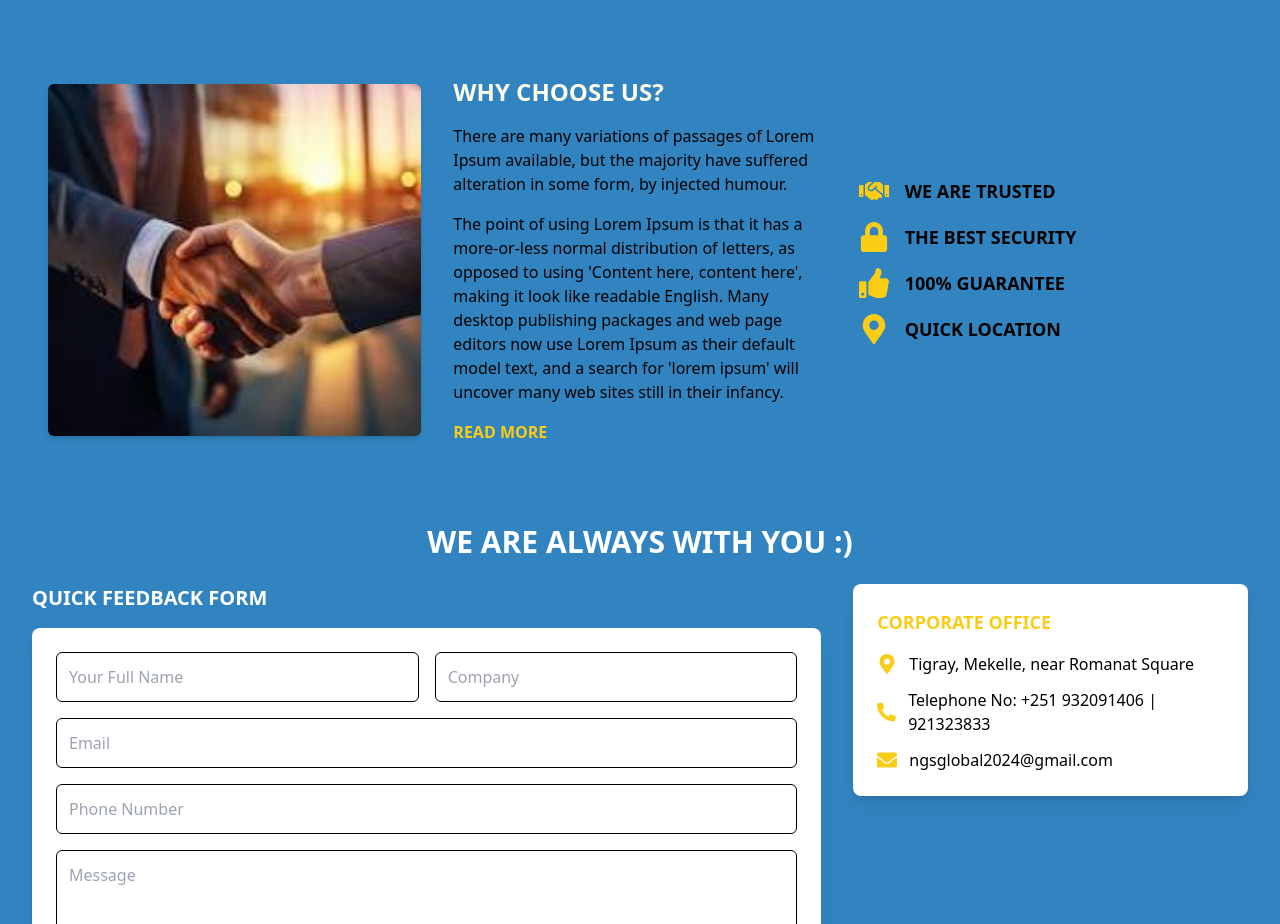
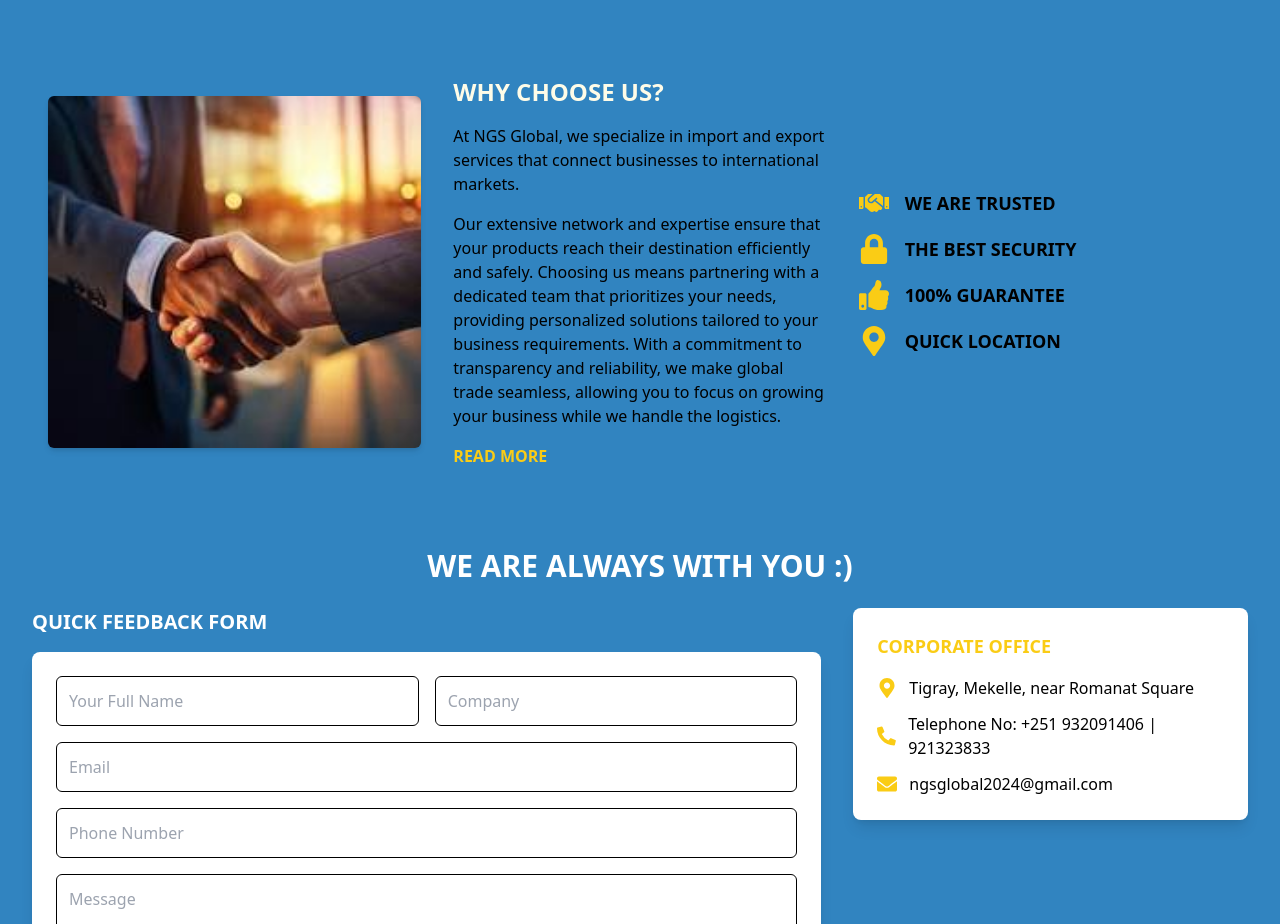
Before and after one commit to Mulubrhan1511/Ngsglobal, a React (Vite) app in the folder front/: page / in a window 1280 px wide. Shown: the part 5500-6424 px from the top of the page. Built offline with nearby package versions, Linux system fonts and the light colour scheme.

Commit message:
change all icon colors

```diff
--- a/front/src/Components/WhyChooseUs/WhyChooseUs.jsx
+++ b/front/src/Components/WhyChooseUs/WhyChooseUs.jsx
@@ -20,10 +20,14 @@ const WhyChooseUs = () => {
       <div className="w-full md:w-1/2 p-4">
         <h2 className="text-2xl font-semibold mb-4 text-yellow-50">WHY CHOOSE US?</h2>
         <p className="text-gray-700 mb-4">
-          There are many variations of passages of Lorem Ipsum available, but the majority have suffered alteration in some form, by injected humour.
+        At NGS Global, we specialize in import and export services that connect businesses to international markets.
         </p>
         <p className="text-gray-700 mb-4">
-          The point of using Lorem Ipsum is that it has a more-or-less normal distribution of letters, as opposed to using 'Content here, content here', making it look like readable English. Many desktop publishing packages and web page editors now use Lorem Ipsum as their default model text, and a search for 'lorem ipsum' will uncover many web sites still in their infancy.
+
+        Our extensive network and expertise ensure that your products reach their destination efficiently and safely.
+         Choosing us means partnering with a dedicated team that prioritizes your needs, providing personalized solutions
+         tailored to your business requirements. With a commitment to transparency and reliability,
+        we make global trade seamless, allowing you to focus on growing your business while we handle the logistics.
         </p>
         <button
           onClick={handleOpen}
@@ -68,7 +72,8 @@ const WhyChooseUs = () => {
               className="w-full h-64 object-cover rounded-md mb-4"
             />
             <p className="text-gray-700 mb-4">
-              We offer exceptional value through our unwavering commitment to quality, security, and customer satisfaction. Here’s why we stand out:
+              We offer exceptional value through our unwavering commitment to quality, security, and customer satisfaction.
+              Here’s why we stand out:
             </p>
             <ul className="list-disc list-inside mb-4">
               <li className="mb-2">Trusted Partnerships: We build lasting relationships based on trust and reliability.</li>
```
